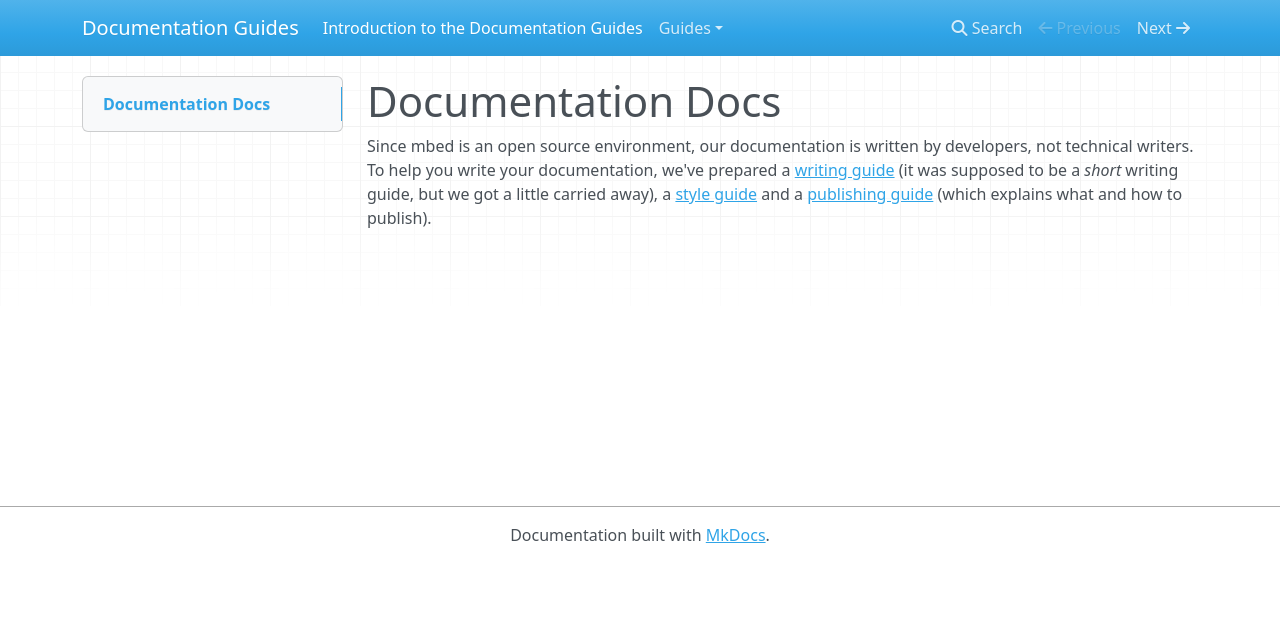
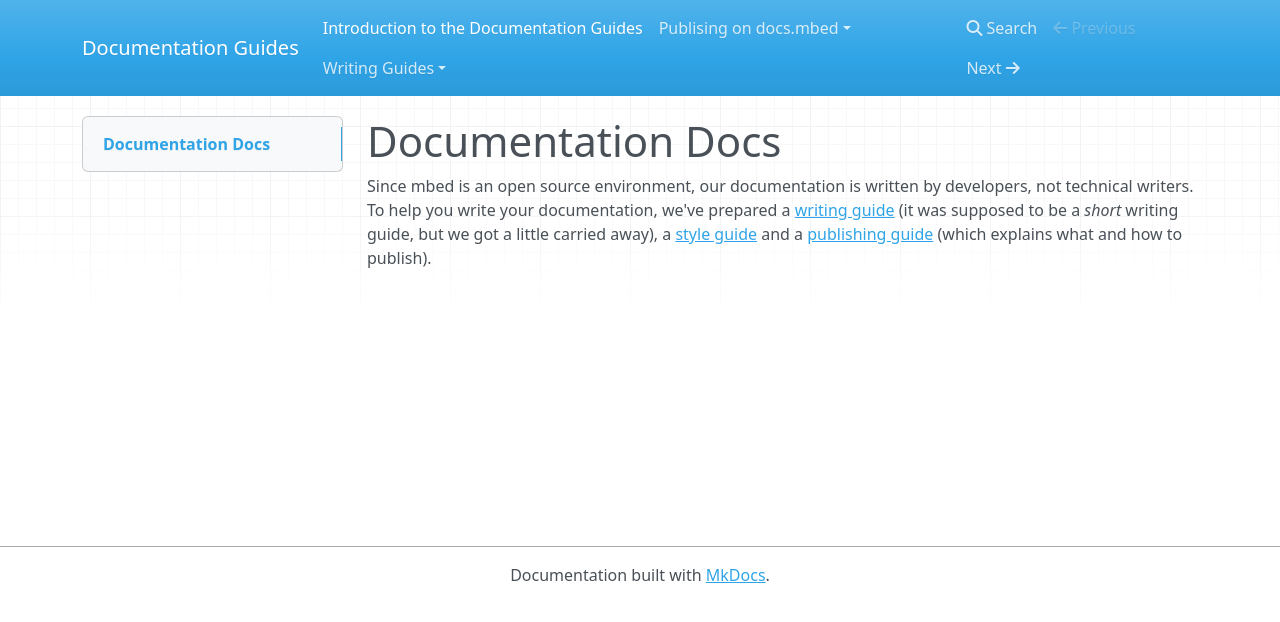
Before and after one commit to JoeTheGuitarist/documentation_docs, an MkDocs documentation site: the page built from Docs/index.md, in a window 1280 px wide. Shown: the top 622 px of the page. Built offline with MkDocs 1.6.1, drawn with Linux system fonts in a browser that asks for light colours; nearby versions of some CDN libraries; old or Windows-style settings are respelled for this version of MkDocs.

Commit message:
Moving the publishing guide

```diff
--- a/mkdocs.yml
+++ b/mkdocs.yml
@@ -4,7 +4,7 @@ docs_dir: Docs
 
 pages:
 - ['index.md','Introduction to the Documentation Guides']
-- ['publishing_guide.md', 'Guides', 'Publishing guide']
-- ['style_guide.md', 'Guides', 'Style guide']
-- ['writing_guide.md', 'Guides', 'Writing guide']
-- ['product_names.md', 'Guides', 'Product names']
+- ['publishing_guide.md', 'Publising on docs.mbed', 'Publishing guide']
+- ['style_guide.md', 'Writing Guides', 'Style guide']
+- ['writing_guide.md', 'Writing Guides', 'Writing guide']
+- ['product_names.md', 'Writing Guides', 'Product names']
```
